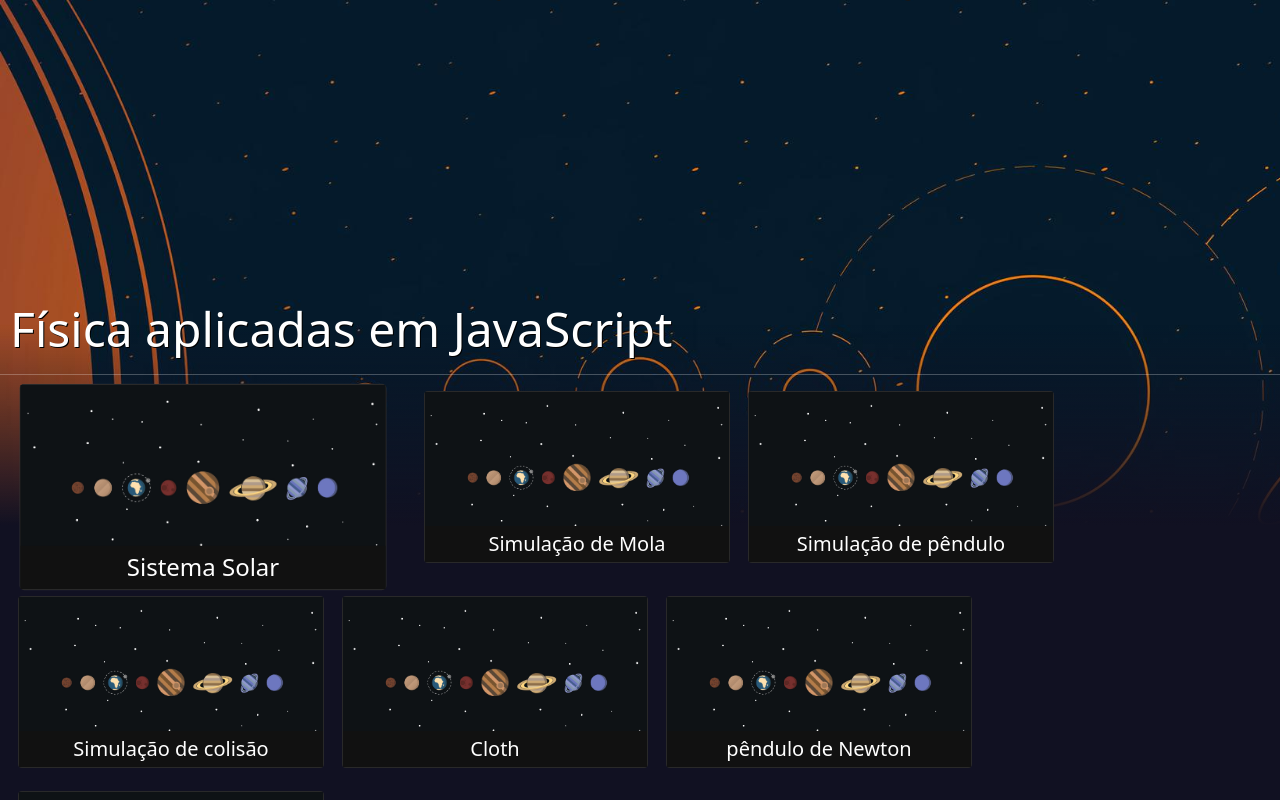
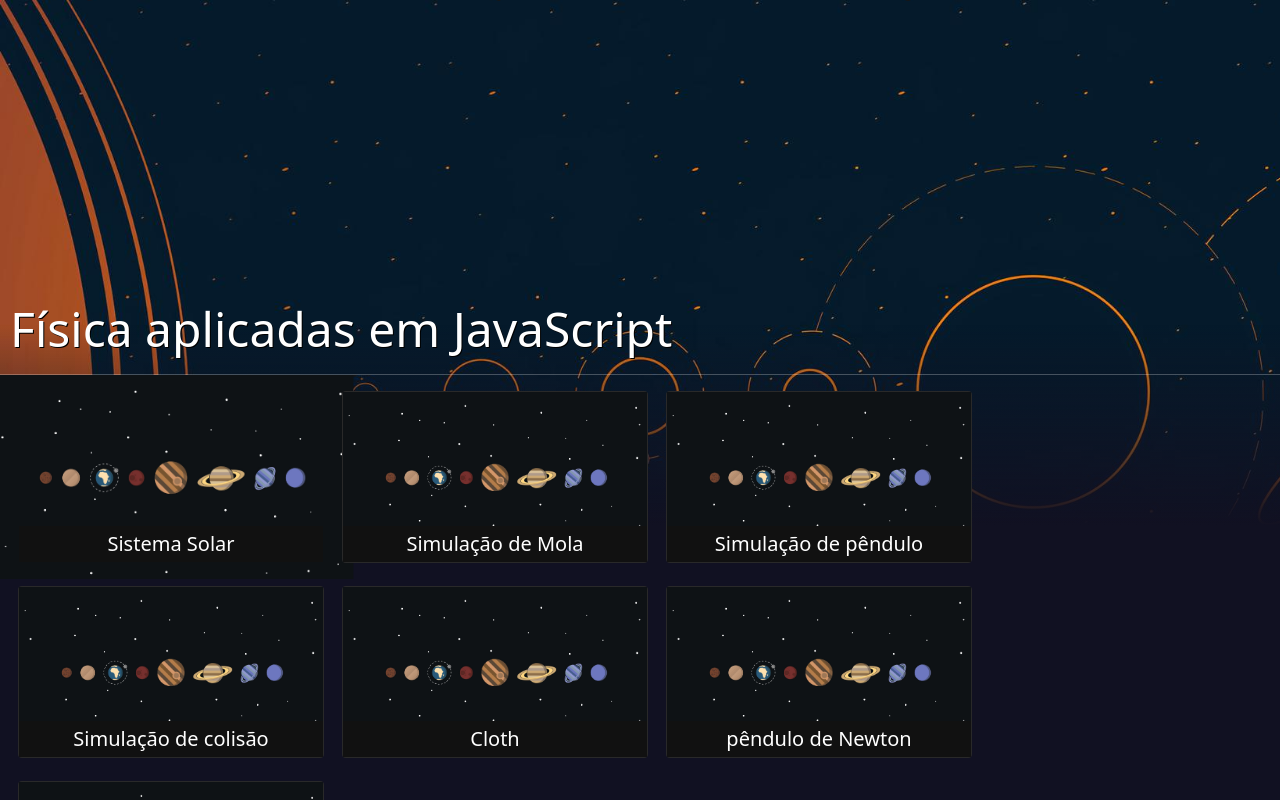
Before and after one commit to caiochibantemilani/computacao_grafica_fisica, a React (Create React App) app in the folder seminario-master/: page / in a window 1280 px wide. In both pictures the pointer is over the picture 171 px from the left and 476 px from the top of the page. Built offline with nearby package versions, Linux system fonts and the light colour scheme.

Commit message:
Atualizando estilo do menu, devido a bug

```diff
--- a/seminario-master/src/pages/menu.css
+++ b/seminario-master/src/pages/menu.css
@@ -89,20 +89,17 @@ body {
     opacity: 1;
 }
 
-.tema:hover {
-    transform: scale(1.2);
-    margin-top: 10px;
-    margin-left: 50px;
-    margin-right: 50px;
-    margin-bottom: 23px;
-}
-
 .tema_imagem{
     width: 100%;
     height: 100%;
     opacity: 1;
     -o-object-fit: cover;
     object-fit: cover;
+}
+
+.tema_imagem:hover {
+    transform: scale(1.2);
+    opacity: 1;
 }
 
 .tela {
```
